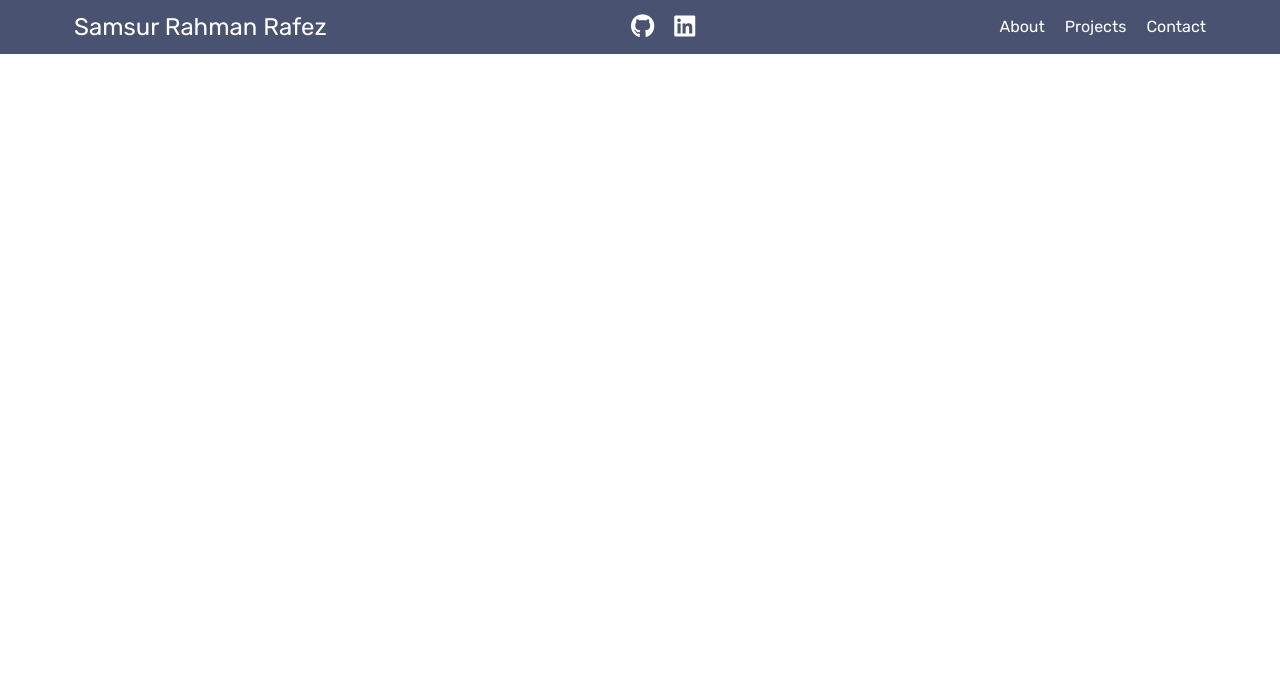
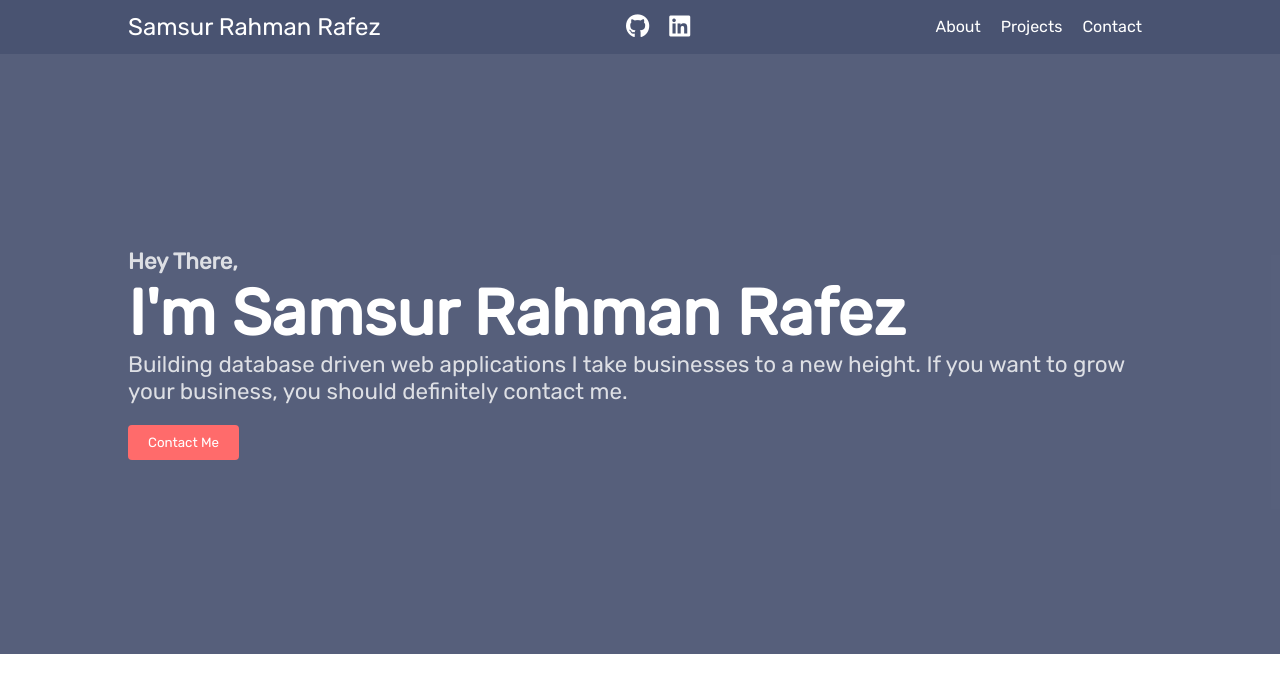
Before and after one commit to srahman3311/my-portfolio-website, a React (Create React App) app: page / in a window 1280 px wide. Shown: the top 692 px of the page. Built offline with nearby package versions, Linux system fonts and the light colour scheme.

Commit message:
Create welcome section in Home component and modify Navbar to have the same width as welcome section

```diff
--- a/src/components/home/Home.js
+++ b/src/components/home/Home.js
@@ -1,12 +1,49 @@
+// Stylesheet
+import styles from "./Home.module.css";
+
 // Components
 import Navbar from "../reuseable-components/navbar/Navbar";
+import Header from "../reuseable-components/typography/Header";
+import Paragraph from "../reuseable-components/typography/Paragraph";
+import Button from "../reuseable-components/others/Button";
 
 
 function Home() {
 
     return (
-        <div className="">
+        <div className= {styles.homepage}>
             <Navbar />
+            <main>
+                <section className = {styles.welcome_text} >
+                    <div className = {styles.welcome_text_content}>
+                        <Header
+                            content = "Hey There,"
+                            style = {{ fontSize: "1.4rem", opacity: "0.8"}}
+                        />
+                        <Header
+                            content = "I'm Samsur Rahman Rafez"
+                            style = {{ fontSize: "4rem"}}
+                        />
+                        <Paragraph
+                            content = {`Building database driven web applications I take businesses to a new height.
+                            If you want to grow your business, you should definitely contact me.`}
+                            style = {{
+                                fontSize: "1.4rem",
+                                opacity: "0.8",
+                                marginBottom: "20px"
+                            }}
+                        />
+                        <Button
+                            text = "Contact Me"
+                            style = {{
+                                backgroundColor: "#FF6B6B",
+                                color: "white",
+
+                            }}
+                        />
+                    </div>
+                </section>
+            </main>
         </div>
     );
 
--- /dev/null
+++ b/src/components/home/Home.module.css
@@ -0,0 +1,14 @@
+.welcome_text {
+    width: 100%;
+    height: 600px;
+    background-color: #495371ec;
+    display: flex;
+    justify-content: center;
+    align-items: center;
+}
+
+.welcome_text_content {
+    width: 80%;
+    padding: 2% 0%;
+    color: white;
+}
--- a/src/components/reuseable-components/navbar/Navbar.js
+++ b/src/components/reuseable-components/navbar/Navbar.js
@@ -10,6 +10,7 @@ import Icon from "../others/Icon";
 function Navbar() {
 
     return (
+        <nav className = {styles.navbar_container}>
             <div className = {styles.navbar}>
                 <div className = {styles.navbar_brand}>
                     <LinkComponent href = "/" text = "Samsur Rahman Rafez" />
@@ -41,6 +42,7 @@ function Navbar() {
                     <LinkComponent href = "#" text = "Contact" />
                 </div>
             </div>
+        </nav>
     );
 
 }
--- a/src/components/reuseable-components/navbar/Navbar.module.css
+++ b/src/components/reuseable-components/navbar/Navbar.module.css
@@ -1,9 +1,15 @@
+.navbar_container {
+    width: 100%;
+    background-color: #495371;
+}
+
 .navbar {
-    background-color: #495371;
+    width: 80%;
+    margin: auto;
     display: flex;
     justify-content: space-between;
     align-items: center;
-    padding: 1% 5%;
+    padding: 1% 0%;
 }
 
 .navbar a {
@@ -15,4 +21,5 @@
 
 .navbar .navbar_brand a {
     font-size: 1.5rem;
+    padding-left: 0px;
 }
--- /dev/null
+++ b/src/components/reuseable-components/others/Button.js
@@ -0,0 +1,13 @@
+// Stylesheet
+import styles from "./Common.module.css";
+
+function Button({ text, style }) {
+
+    return (
+        <button className = {styles.button} style = {style}>{text}</button>
+    );
+
+}
+
+
+export default Button;
--- /dev/null
+++ b/src/components/reuseable-components/others/Common.module.css
@@ -0,0 +1,7 @@
+.button {
+    background: none;
+    border: none;
+    border-radius: 4px;
+    padding: 10px 20px;
+    cursor: pointer;
+}
--- /dev/null
+++ b/src/components/reuseable-components/typography/Header.js
@@ -0,0 +1,10 @@
+function Header({ content, style}) {
+
+    return (
+        <h1 style = {style}>{content}</h1>
+    );
+
+}
+
+
+export default Header;
--- /dev/null
+++ b/src/components/reuseable-components/typography/Paragraph.js
@@ -0,0 +1,10 @@
+function Paragraph({ content, style}) {
+
+    return (
+        <p style = {style}>{content}</p>
+    );
+
+}
+
+
+export default Paragraph;
```
Lines whose indentation alone changed are shown as unchanged.
